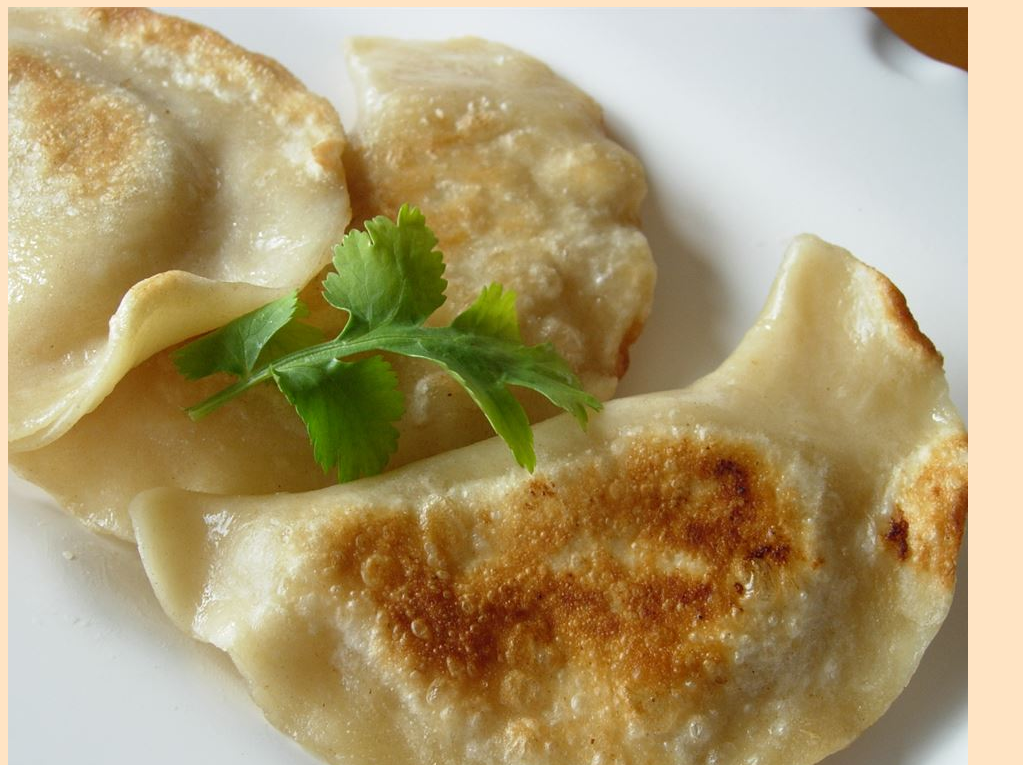
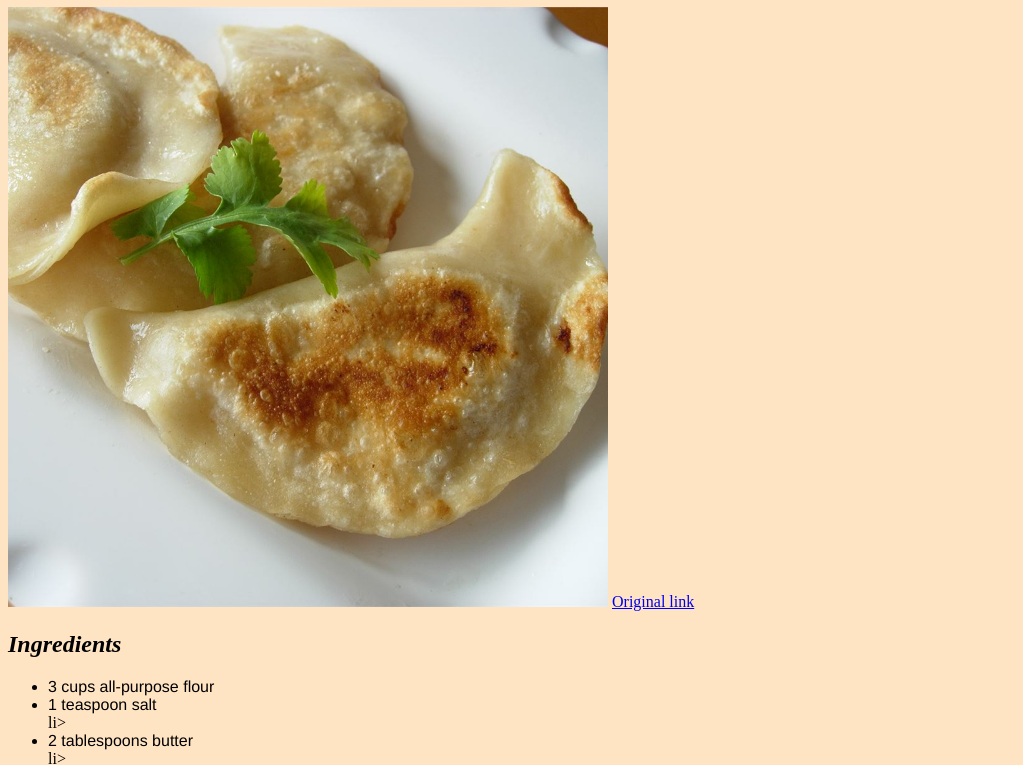
Before and after one commit to NicholasSeemann/odin-recipes, a plain HTML site: page recipes/pierogies.html in a window 1280 px wide. Shown: the part 73-838 px from the top of the page, without its empty margins (0-1023 px from the left). Drawn offline with Linux system fonts and the light colour scheme.

Commit message:
Add rules to styles.css, fixed issue in pierogies.html

```diff
--- a/recipes/pierogies.html
+++ b/recipes/pierogies.html
@@ -16,9 +16,9 @@
         <h2>Ingredients</h2>
 
         <ul>
-            <li>3 cups all-purpose flour<li>
-            <li>1 teaspoon salt<li>
-            <li>2 tablespoons butter<li>
+            <li>3 cups all-purpose flour</li>
+            <li>1 teaspoon salt</li>li>
+            <li>2 tablespoons butter</li>li>
             <li>2/3 cup water</li>
             <li>1 tablespoon extra virgin olive oil</li>
             <li>1 small yellow onion, diced</li>
--- a/styles.css
+++ b/styles.css
@@ -1,3 +1,17 @@
 * {
     background-color: bisque;
 }
+
+img {
+    width: 600px;
+    height: auto;
+}
+
+h1, h2 {
+    font-style: italic;
+}
+
+li {
+    font-size: 16px;
+    font-family: 'Franklin Gothic Medium', 'Arial Narrow', Arial, sans-serif;
+}
```
